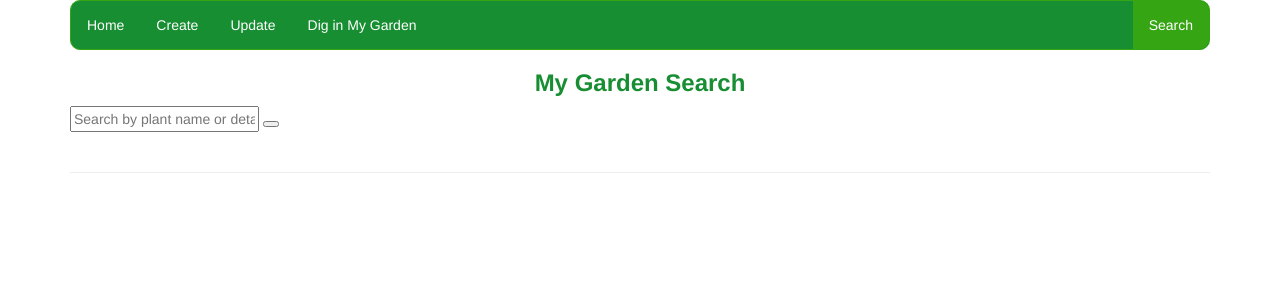
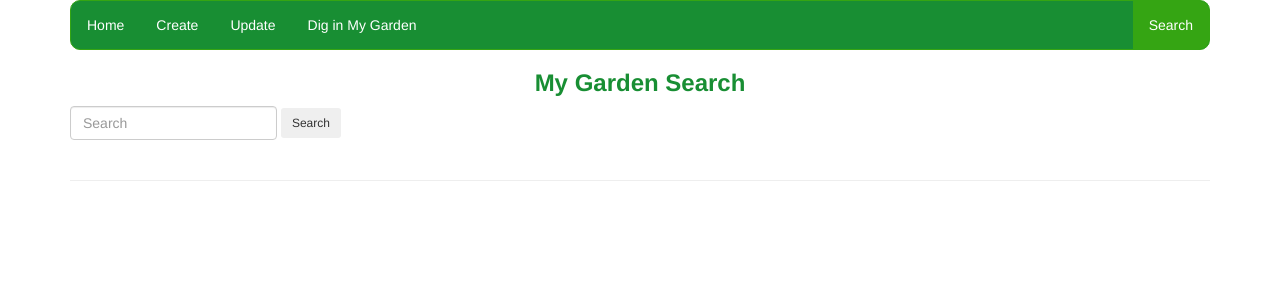
Before and after one commit to jzaiss1/my-garden, a Flask app: page /search in a window 1280 px wide. Shown: the part 189-489 px from the top of the page. Run offline with Flask 2, Linux system fonts and the light colour scheme; parts of the project's set-up code (start-up, migrations or seed data) failed here and were passed over; some libraries are stand-ins or nearby versions.

Commit message:
search page wip

```diff
--- a/app/templates/search.html
+++ b/app/templates/search.html
@@ -36,11 +36,15 @@
         <h1>
             <center>My Garden Search</center>
         </h1>
-        <form class="example" method="post" action="">
+        <form class="form-inline mr-auto">
+            <input class="form-control mr-sm-2" type="text" placeholder="Search" aria-label="Search" name="plant">
+            <button class="btn btn-outline-success btn-rounded btn-sm my-0" type="submit">Search</button>
+          </form>
+        <!-- <form class="example" method="post" action="">
             <input type="text" placeholder="Search by plant name or details, or all to see all the data" name="plant">
             <button type="submit">
             </button>
-        </form>
+        </form> -->
         <br>
         <hr>
         <center>
```
